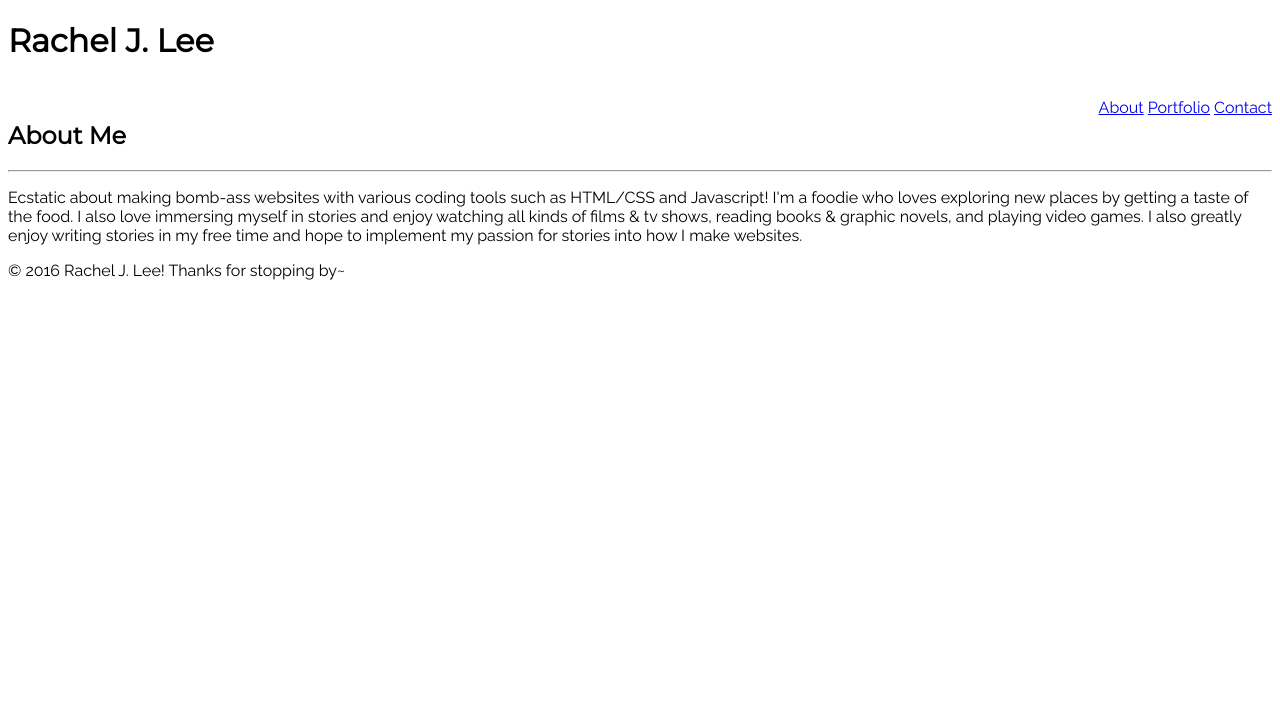
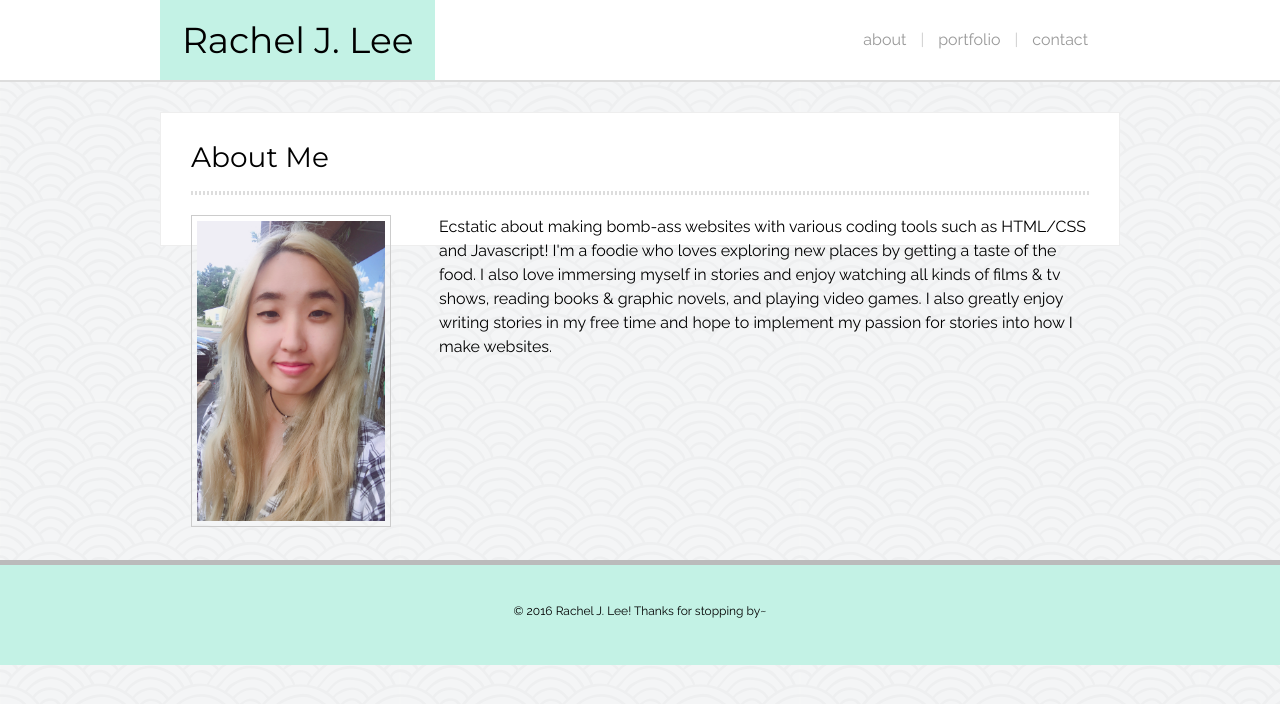
Before and after one commit to racheljlee/basic-portfolio, a plain HTML site: page index.html in a window 1280 px wide. Drawn offline with Linux system fonts and the light colour scheme.

Commit message:
index.html/css 2

```diff
--- a/assets/css/style.css
+++ b/assets/css/style.css
@@ -1,5 +1,5 @@
 body {
-    background: #fff;
+    background-image: url('../images/seigaiha.png');
     font-family: 'Raleway', sans-serif;
 }
 
@@ -7,17 +7,113 @@ h1, h2, h3 {
     font-family: 'Montserrat', sans-serif;
 }
 
+h1 {
+    font-size: 36px;
+    padding: 22px;
+}
+
+h2 {
+    font-size: 28px;
+}
+
+.clearfix {
+    clear: both;
+}
+
 /* HEADER */
 header {
+    background-color: #fff;
     height: 80px;
+    margin: 0 auto;
+    border-bottom: 2px solid #ddd;
+}
+.header-nav {
+    width: 960px;
+    margin: 0 auto;
 }
 
 /*NAVIGATION*/
-
 nav {
     float: right;
+    text-align: right;
+    padding-right: 100px;
+}
+nav a {
+    color: #999;
+    text-decoration: none;
+    padding-right: 10px;
+}
+nav a:last-child {
+    padding-right: 0px;
+}
+nav span {
+    padding-right: 10px;
+    color: #ccc;
+}
+.menu {
+    display: inline-block;
+    padding: 32px;
 }
 
-nav ul li {
+/*NAME*/
+.name {
+    float: left;
+}
+
+.rachel {
+    background: #c3f2e5;
     display: inline-block;
 }
+
+/*ABOUT ME*/
+.about {
+    position: relative;
+    padding: 30px;
+    overflow: overlay;
+}
+.container {
+    background: #fff;
+    width: 960px;
+    height: 100%;
+    margin: 0 auto;
+    position: relative;
+}
+.content {
+    padding: 30px;
+    position: relative;
+    border: 1px solid #eee;
+}
+
+hr {
+    border: 2px dotted #ddd;
+    margin: 20px 0px 20px 0px;
+}
+p {
+    float: right;
+    width: 650px;
+    line-height: 24px;
+    position: relative;
+}
+.about .content .picture {
+    float: left;
+    padding-right: 30px;
+}
+.about .content img {
+    height: 300px;
+    border: 1px solid #ccc;
+    padding: 5px;
+}
+
+/*FOOTER*/
+footer {
+    background: #c3f2e5;
+    height: 100px;
+    font-size: 12px;
+    text-align: center;
+    border-top: 5px solid #bbb;
+}
+
+footer span {
+    position: relative;
+    top: 40px;
+}
--- a/index.html
+++ b/index.html
@@ -7,8 +7,8 @@
     <meta http-equiv="X-UA-Compatible" content="ie=edge">
     <title>Rachel J. Lee</title>
 
-    <link rel="stylesheet" type="text/css" href="assets/css/style.css">
-    <!-- <link rel="stylesheet" type="text/css" href="assets/css/reset.css"> -->
+    <link rel="stylesheet" href="assets/css/reset.css">
+    <link rel="stylesheet" href="assets/css/style.css">
 
     <link href="https://fonts.googleapis.com/css?family=Montserrat|Raleway" rel="stylesheet">
 </head>
@@ -16,26 +16,30 @@
 <body>
 <!--*************** HEADER ***************-->
     <header>
-        <div class="your-name">
-            <h1>Rachel J. Lee</h1>
+    <!--*************** NAVIGATION LINKS ***************-->
+        <div class="header-nav">
+            <nav class="menu">
+                <a href="index.html">about</a><span> | </span>
+                <a href="portfolio.html">portfolio</a><span> | </span>
+                <a href="contact.html">contact</a>
+            </nav>
+            <div class="name">
+                <h1 class="rachel">Rachel J. Lee</h1>
+            </div>
         </div>
-        <nav>
-            <ul>
-                <li><a href="index.html">About</a></li>
-                <li><a href="portfolio.html">Portfolio</a></li>
-                <li><a href="contact.html">Contact</a></li>
-            </ul>
-        </nav>
+        <div class="clearfix"></div>
     </header>
 
-    <section id="about-me">
-       <div class="about">
-            <h2>About Me</h2>
-            <hr>
-            <!-- <img src="assets/images/me.jpg"> -->
-            <p>Ecstatic about making bomb-ass websites with various coding tools such as HTML/CSS and Javascript! I'm a foodie who loves exploring new places by getting a taste of the food. I also love immersing myself in stories and enjoy watching all kinds of films &amp; tv shows, reading books &amp; graphic novels, and playing video games. I also greatly enjoy writing stories in my free time and hope to implement my passion for stories into how I make websites.</p>
-       </div>
-    </section>
+    <section class="about">
+        <div class="container">
+            <div class="content">
+                <h2>About Me</h2>
+                <hr>
+                <p>Ecstatic about making bomb-ass websites with various coding tools such as HTML/CSS and Javascript! I'm a foodie who loves exploring new places by getting a taste of the food. I also love immersing myself in stories and enjoy watching all kinds of films &amp; tv shows, reading books &amp; graphic novels, and playing video games. I also greatly enjoy writing stories in my free time and hope to implement my passion for stories into how I make websites.</p>
+                <div class="picture"><img src="assets/images/me.jpg"></div>
+            </div>
+        </div>
+</section>
 
     <footer id="footer">
        <div class="copyright">
```
Also changed, not shown: assets/images/seigaiha.png (added).
